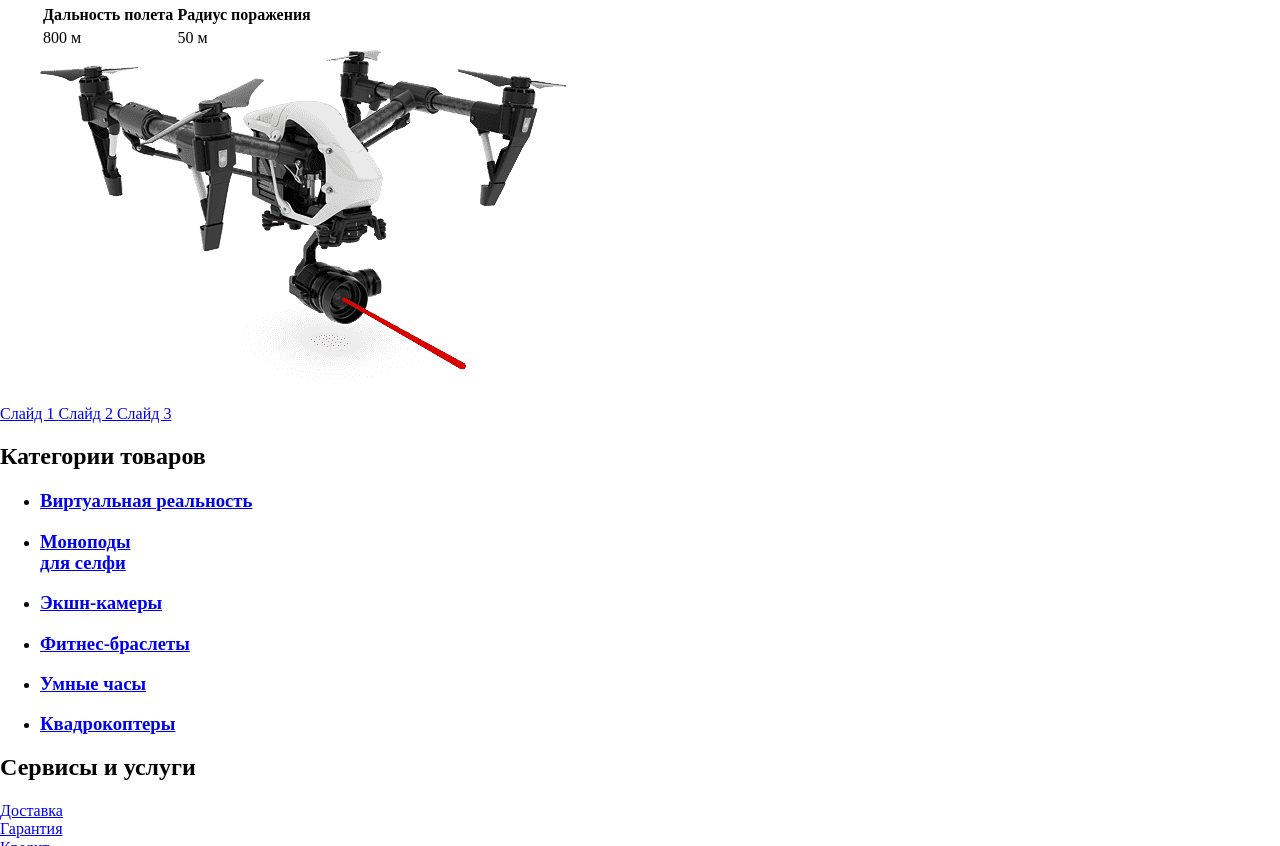
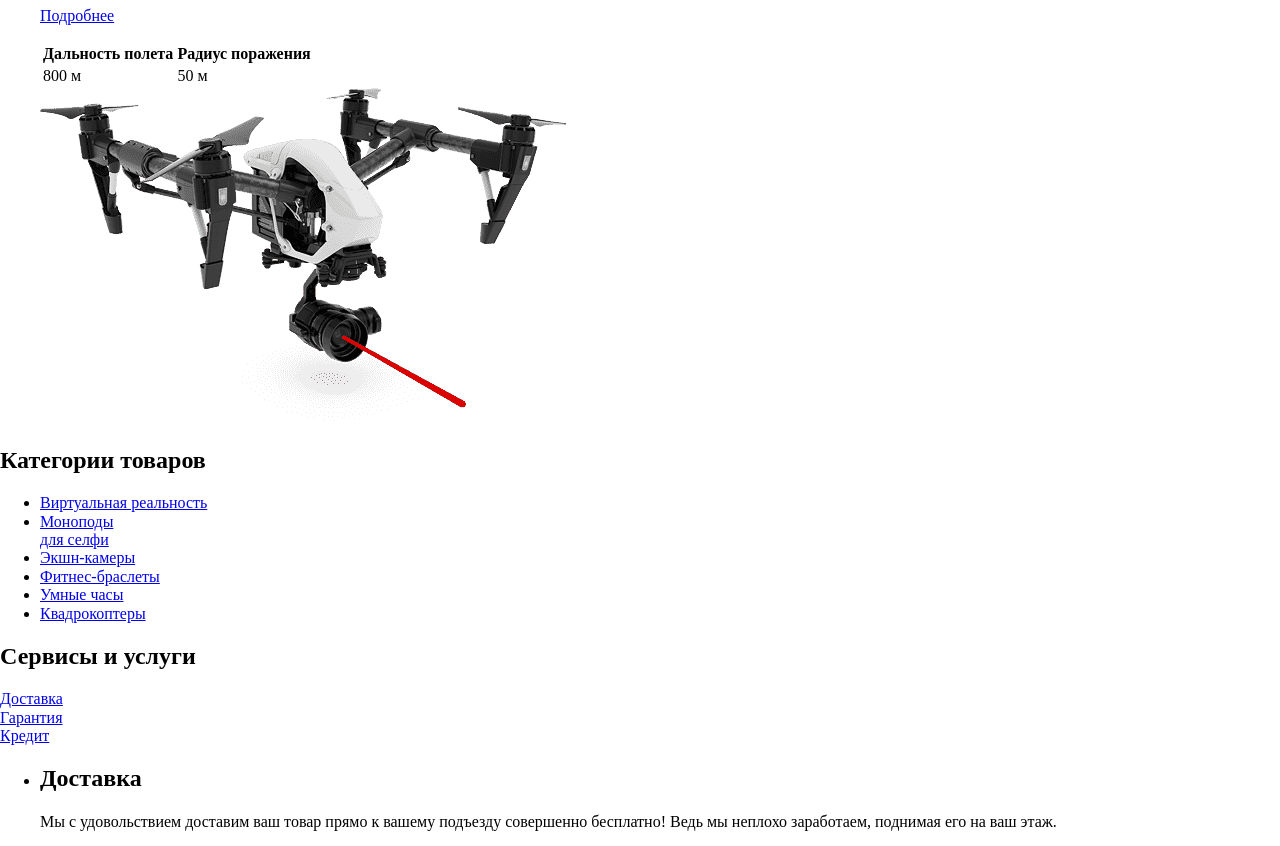
Before and after one commit to KhomenkoJulia/1794239-device-31, a plain HTML site: page index.html in a window 1280 px wide. Shown: the part 1954-2800 px from the top of the page. Drawn offline with Linux system fonts and the light colour scheme.

Commit message:
Внесла правки

```diff
--- a/index.html
+++ b/index.html
@@ -20,8 +20,8 @@
     <nav class="nav-menu">
       <div class="nav-menu-top">
         <form class="search-form" action="#" method="get">
-          <label for="search-input"></label>
-          <input class="search-input" id="search-input" type="text" name="search" placeholder="Поиск по сайту">
+          <label for="search-input">Поиск по сайту</label>
+          <input class="search-input" id="search-input" type="text" name="search">
           <button class="search-button" type="submit">Найти</button>
         </form>
         <ul class="profile-list">
@@ -82,6 +82,17 @@
     <section class="slider container">
       <h2 class="none">Хиты продаж!</h2>
       <div class="slider-inner">
+        <div class="pagination">
+          <a class="pagination-link pagination-link1" href="#slide1">
+            Слайд 1
+          </a>
+          <a class="pagination-link pagination-link2" href="#slide2">
+            Слайд 2
+          </a>
+          <a class="pagination-link pagination-link3" href="#slide3">
+            Слайд 3
+          </a>
+        </div>
         <ol class="slider-list">
           <li id="slide1" class="slide-item">
             <div class="slide-right">
@@ -164,57 +175,28 @@
             </div>
           </li>
         </ol>
-        <div class="pagination">
-          <a class="pagination-link pagination-link1" href="#slide1">
-            Слайд 1
-          </a>
-          <a class="pagination-link pagination-link2" href="#slide2">
-            Слайд 2
-          </a>
-          <a class="pagination-link pagination-link3" href="#slide3">
-            Слайд 3
-          </a>
-        </div>
       </div>
     </section>
     <section class="chapters container">
       <h2 class="none">Категории товаров</h2>
       <ul class="chapter-list">
         <li class="chapter-item">
-          <a class="chapter-link" href="catalog.html">
-            <p class="chapter-img"></p>
-            <h3>Виртуальная реальность</h3>
-          </a>
+          <a class="chapter-link" href="catalog.html">Виртуальная реальность</a>
         </li>
         <li class="chapter-item">
-          <a class="chapter-link" href="catalog.html">
-            <p class="chapter-img"></p>
-            <h3>Моноподы<br> для селфи</h3>
-          </a>
+          <a class="chapter-link" href="catalog.html">Моноподы<br> для селфи</a>
         </li>
         <li class="chapter-item">
-          <a class="chapter-link" href="catalog.html">
-            <p class="chapter-img"></p>
-            <h3>Экшн-камеры</h3>
-          </a>
+          <a class="chapter-link" href="catalog.html">Экшн-камеры</a>
         </li>
         <li class="chapter-item">
-          <a class="chapter-link" href="catalog.html">
-            <p class="chapter-img"></p>
-            <h3>Фитнес-браслеты</h3>
-          </a>
+          <a class="chapter-link" href="catalog.html">Фитнес-браслеты</a>
         </li>
         <li class="chapter-item">
-          <a class="chapter-link" href="catalog.html">
-            <p class="chapter-img"></p>
-            <h3>Умные часы</h3>
-          </a>
+          <a class="chapter-link" href="catalog.html">Умные часы</a>
         </li>
         <li class="chapter-item">
-          <a class="chapter-link" href="catalog.html">
-            <p class="chapter-img"></p>
-            <h3>Квадрокоптеры</h3>
-          </a>
+          <a class="chapter-link" href="catalog.html">Квадрокоптеры</a>
         </li>
       </ul>
     </section>
```
Also changed, not shown: blank.html (+2 -2 lines), catalog.html (+2 -2 lines).
